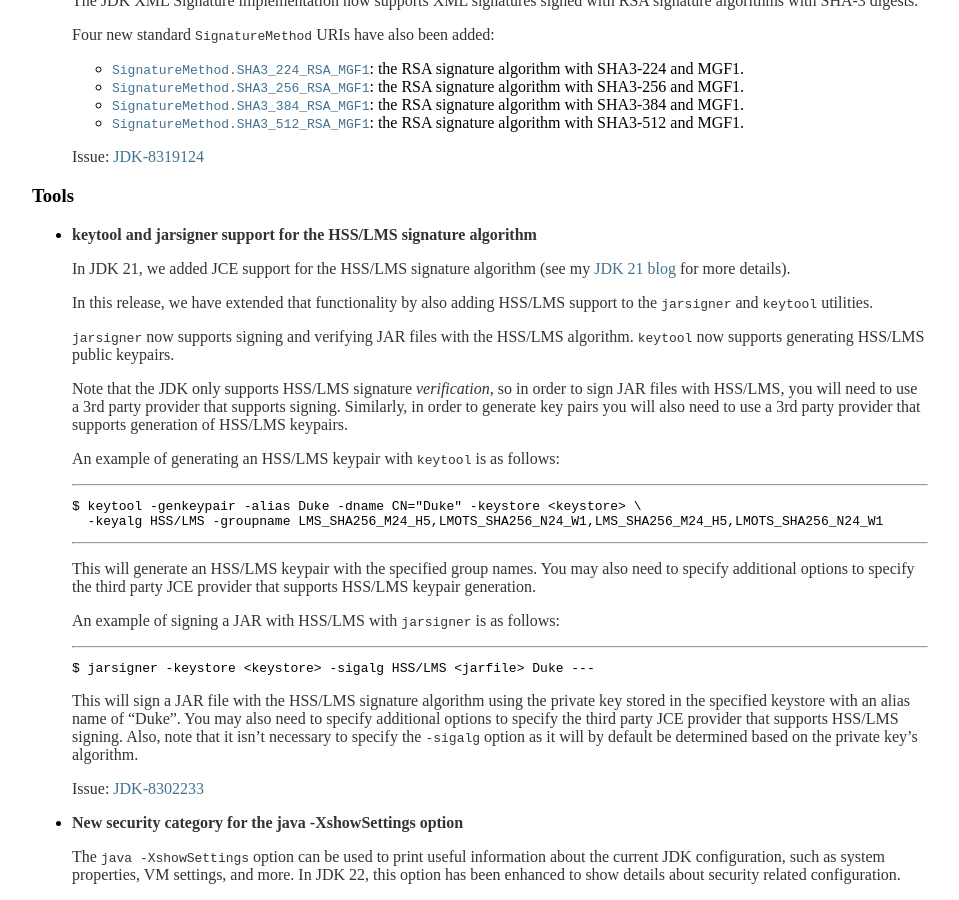
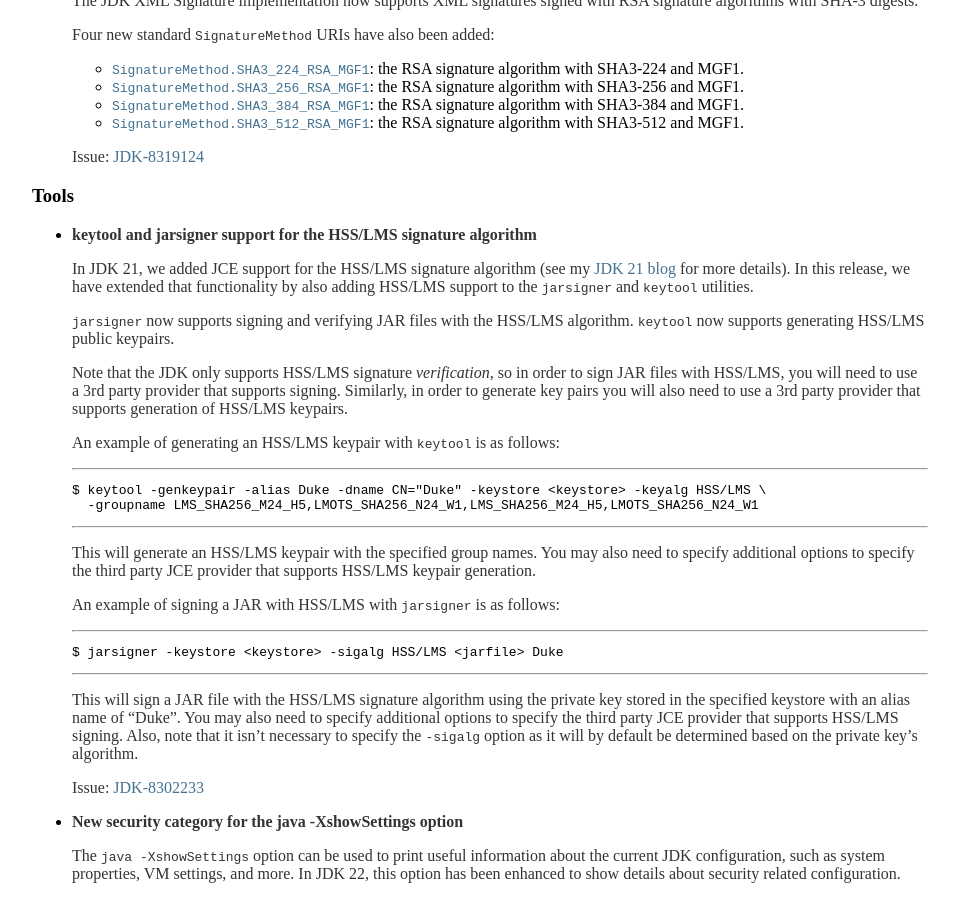
Before and after one commit to seanjmullan/seanjmullan.github.io, a Jekyll site: the page built from _posts/2024-03-20-jdk22.md, in a window 1280 px wide and 900 px high, scrolled down 2588 px. Shown: the whole window, without its empty margins (160-1119 px from the left). Built offline with Jekyll 4.4.1, drawn with Linux system fonts in a browser that asks for light colours.

Commit message:
Updates.

```diff
--- a/_posts/2024-03-20-jdk22.md
+++ b/_posts/2024-03-20-jdk22.md
@@ -212,10 +212,8 @@ Highlights of this release include a new `security` category for the
 
     In JDK 21, we added JCE support for the HSS/LMS signature algorithm (see my
     [JDK 21 blog](https://seanjmullan.org/blog/2023/09/22/jdk21) for more
-    details).
-
-    In this release, we have extended that functionality by also adding
-    HSS/LMS support to the `jarsigner` and `keytool` utilities.
+    details). In this release, we have extended that functionality by also
+    adding HSS/LMS support to the `jarsigner` and `keytool` utilities.
 
     `jarsigner` now supports signing and verifying JAR files with the
     HSS/LMS algorithm.  `keytool` now supports generating HSS/LMS public
@@ -230,8 +228,8 @@ Highlights of this release include a new `security` category for the
     An example of generating an HSS/LMS keypair with `keytool` is as follows:
 
     ---
-        $ keytool -genkeypair -alias Duke -dname CN="Duke" -keystore <keystore> \
-          -keyalg HSS/LMS -groupname LMS_SHA256_M24_H5,LMOTS_SHA256_N24_W1,LMS_SHA256_M24_H5,LMOTS_SHA256_N24_W1
+        $ keytool -genkeypair -alias Duke -dname CN="Duke" -keystore <keystore> -keyalg HSS/LMS \
+          -groupname LMS_SHA256_M24_H5,LMOTS_SHA256_N24_W1,LMS_SHA256_M24_H5,LMOTS_SHA256_N24_W1
 
     ---
 
@@ -243,6 +241,7 @@ Highlights of this release include a new `security` category for the
 
     ---
         $ jarsigner -keystore <keystore> -sigalg HSS/LMS <jarfile> Duke
+
     ---
 
     This will sign a JAR file with the HSS/LMS signature algorithm using the
```
